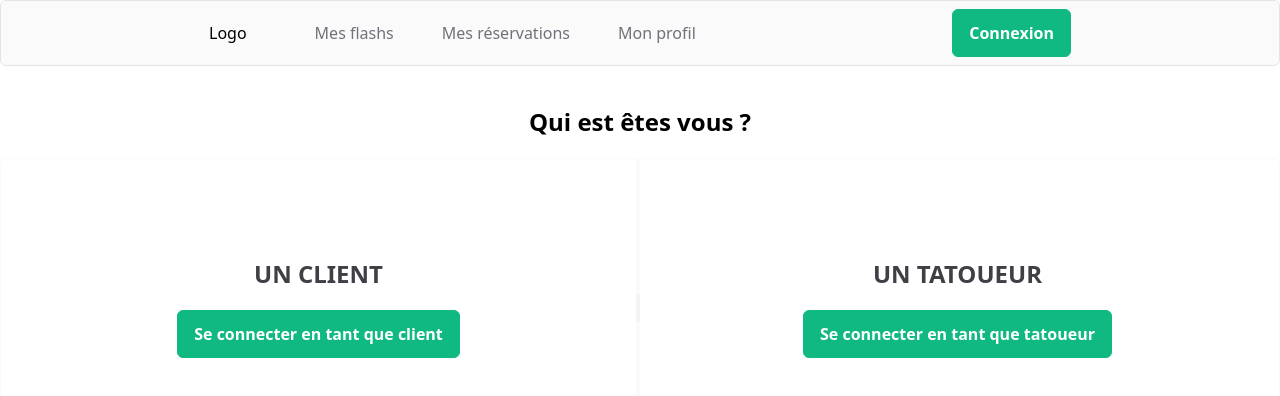
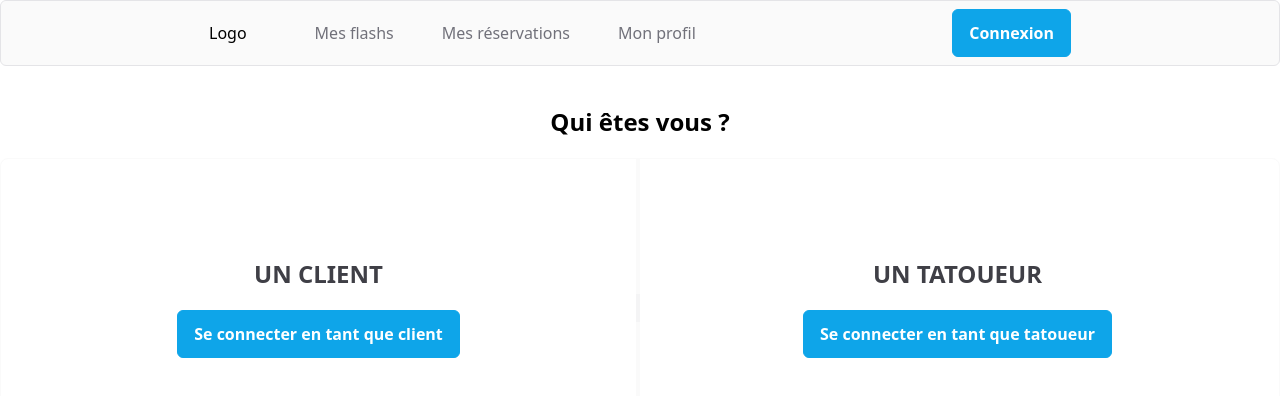
Before and after one commit to BlueSkunka/flash-art, a Vue app in the folder front/: page /login in a window 1280 px wide. Shown: the top 396 px of the page. Built offline with nearby package versions, Linux system fonts and the light colour scheme.

Commit message:
modifs globales

```diff
--- a/front/src/assets/base.css
+++ b/front/src/assets/base.css
@@ -4,17 +4,17 @@
 
 
 :root {
-    --primary-50: 236 253 245;
-    --primary-100: 209 250 229;
-    --primary-200: 167 243 208;
-    --primary-300: 110 231 183;
-    --primary-400: 52 211 153;
-    --primary-500: 16 185 129;
-    --primary-600: 5 150 105;
-    --primary-700: 4 120 87;
-    --primary-800: 6 95 70;
-    --primary-900: 4 78 56;
-    --primary-950: 2 44 34;
+    --primary-50: 240 249 255;
+    --primary-100: 224 242 254;
+    --primary-200: 186 230 253;
+    --primary-300: 125 211 252;
+    --primary-400: 56 189 248;
+    --primary-500: 14 165 233;
+    --primary-600: 2 132 199;
+    --primary-700: 3 105 161;
+    --primary-800: 7 89 133;
+    --primary-900: 12 74 110;
+    --primary-950: 8 47 73;
     --surface-0: 255 255 255;
     --surface-50: 250 250 250;
     --surface-100: 244 244 245;
--- a/front/src/components/LoginFormComponent.vue
+++ b/front/src/components/LoginFormComponent.vue
@@ -99,9 +99,9 @@ async function submit(e: Event) {
     <div class="flex flex-col gap-2 mb-5">
       <label for="password">Mot de passe</label>
       <InputText type="password" id="password" v-model="form.password.value"/>
+      <Button type="submit" label="Se connecter" class="mt-4" />
     </div>
 
-    <Button type="submit" label="Se connecter"/>
   </form>
 
 </template>
--- a/front/src/layouts/AdminLayout.vue
+++ b/front/src/layouts/AdminLayout.vue
@@ -1,9 +1,9 @@
 <template>
   <Menubar :model="items" class="px-52">
     <template #start>
-      <div class="mr-10" @click="goHome">
+      <button class="mr-10" @click="goHome">
         <h1>Logo</h1>
-      </div>
+      </button>
     </template>
     <template #item="{ item, props }">
       <a v-ripple class="flex items-center" v-bind="props.action">
--- a/front/src/layouts/BaseLayout.vue
+++ b/front/src/layouts/BaseLayout.vue
@@ -1,4 +1,5 @@
 <template>
+  <div class="flex flex-col min-h-screen">
     <Menubar :model="items" class="px-52 bg-zinc-900 m-0 rounded-none text-white">
       <template #start>
         <button class="mr-10" @click="goHome">
@@ -14,8 +15,9 @@
         <Button label="Connexion" @click="goLogin"/>
       </template>
     </Menubar>
+  </div>
 
-  <main>
+  <main class="flex-grow">
     <router-view></router-view>
   </main>
 
--- a/front/src/views/FlashView.vue
+++ b/front/src/views/FlashView.vue
@@ -1,7 +1,7 @@
 <template>
   <div class="container flex flex-col items-center justify-center mx-auto px-10">
     <h1 class="text-3xl text-center my-12">Les flashs</h1>
-    <div class="flex flex-col items-center justify-center w-full md:w-1/2">
+    <div class="flex flex-col items-center justify-center w-full px-20">
       <div class="flex flex-wrap gap-4 w-full">
         <MultiSelect v-model="selectedCities" :options="cities" optionLabel="name" placeholder="Lieu" class="flex-1 mb-4" />
         <MultiSelect v-model="selectedTatoueurs" :options="tatoueurs" optionLabel="name" placeholder="Tatoueur" class="flex-1 mb-4" />
@@ -20,7 +20,7 @@
       </div>
     </div>
 
-    <div class="grid grid-cols-4 gap-4 justify-items-center m-8">
+    <div class="grid grid-cols-1 lg:grid-cols-4 gap-4 justify-items-center m-8 sm:grid-cols-2 md:grid-cols-3">
       <div v-for="index in 8" :key="index">
         <CardComponent :showTitle="true" :showSubtitle="true" :showDate="true" />
       </div>
--- a/front/src/views/LoginView.vue
+++ b/front/src/views/LoginView.vue
@@ -14,7 +14,7 @@ const navigateTattooer = () => {
 
 <template>
   <section class="container mx-auto py-10">
-    <h1 class="text-2xl font-bold mb-5 text-center">Qui est êtes vous ?</h1>
+    <h1 class="text-2xl font-bold mb-5 text-center">Qui êtes vous ?</h1>
     <Splitter style="height: 300px" class="mb-8">
       <SplitterPanel class="flex items-center justify-center">
         <div>
--- a/front/src/views/ReservationView.vue
+++ b/front/src/views/ReservationView.vue
@@ -1,6 +1,6 @@
 <template>
-  <div>
-    <h1 class="text-3xl text-center my-10">Mes réservations</h1>
+  <h1 class="text-3xl text-center my-12">Mes réservations</h1>
+  <div class="mb-20">
     <div v-for="i in 3" :key="i">
       <ReservationComponent nom-flash="Nom flash" :date-reservation="new Date(2024, 6, 15).toLocaleDateString('fr-FR')" lieu-reservation="Lyon, France" image-flash-url="" :prix-flash="250" class="w-1/2 mx-auto" />
     </div>
--- a/front/src/views/TatoueursView.vue
+++ b/front/src/views/TatoueursView.vue
@@ -34,8 +34,8 @@ fetchData()
     <div class="flex flex-col m-6">
 
       <!-- Titre -->
-      <div class="text-center m-4">
-        <h1 class="text-6xl">Les tatoueurs</h1>
+      <div class="text-center">
+        <h1 class="text-3xl my-12">Les tatoueurs</h1>
         <div class="flex justify-end pr-6">
           <button class="tri flex items-center gap-2">
             Trier par
--- a/front/src/views/UserLoginView.vue
+++ b/front/src/views/UserLoginView.vue
@@ -6,10 +6,12 @@ import Role from "@/enums/role";
 </script>
 
 <template>
-  <section class="container mx-auto py-10">
-    <h1 class="text-3xl font-bold mb-5">
-      Se connecter
-    </h1>
+  <section class="container mx-auto flex flex-col items-center justify-center mt-40">
+    <div class="flex flex-col items-center">
+      <h1 class="text-3xl font-bold mb-5">
+        Se connecter
+      </h1>
+    </div>
 
     <LoginFormComponent :role="Role.USER"/>
   </section>
--- a/front/src/views/admin/GestionProfilView.vue
+++ b/front/src/views/admin/GestionProfilView.vue
@@ -187,11 +187,11 @@ async function submit(e: Event) {
   <Toast/>
 
   <form @submit="submit">
-    <div class="container mx-auto px-32 items-center flex flex-col">
-        <h1 class="text-3xl my-10 text-center">Gestion de mon profil</h1>
-        <h2 class="text-2xl my-6">Mes informations</h2>
+    <div class="container mx-auto px-32 items-center flex flex-col my-10">
+        <h1 class="text-3xl text-center">Gestion de mon profil</h1>
 
         <div class="container mx-auto px-60">
+            <h2 class="text-2xl my-6">Mes informations</h2>
             <div class="flex flex-col gap-6 w-full sm:w-auto">
 
                 <div class="flex flex-col sm:flex-row sm:items-center gap-6">
@@ -243,8 +243,8 @@ async function submit(e: Event) {
             </div>
         </div>
 
-        <h2 class="text-2xl my-6">Mon profil visible</h2>
         <div class="container mx-auto px-60">
+            <h2 class="text-2xl my-6">Mon profil visible</h2>
             <div class="flex flex-col gap-6 w-full sm:w-auto">
                 <div class="flex flex-col sm:flex-row sm:items-center gap-6">
                     <div class="flex-auto">
@@ -269,8 +269,8 @@ async function submit(e: Event) {
             </div>
         </div>
 
-        <h2 class="text-2xl my-6">Mes réseaux</h2>
-            <div class="container mx-auto px-60">
+        <div class="container mx-auto px-60">
+                <h2 class="text-2xl my-6">Mes réseaux</h2>
                 <label for="email">Liens</label>
                 <Message severity="error" v-if="!isLinksValid && hasBeenSubmit">Vous devez renseigner au moins un lien</Message>
                 <ul class="flex flex-col gap-5">
@@ -294,8 +294,8 @@ async function submit(e: Event) {
                 </ul>
                 <Button label="Ajouter un lien" @click="addLink" class="w-fit"/>
             </div>
-            <Button type="submit" label="S'inscrire" class="mt-5"/>
-    </div>
+            <Button type="submit" label="S'inscrire" class="my-10 text-emerald-500 bg-transparent shadow-md border-0"/>
+        </div>
 
   </form>
 
```
Lines whose indentation alone changed are shown as unchanged.
